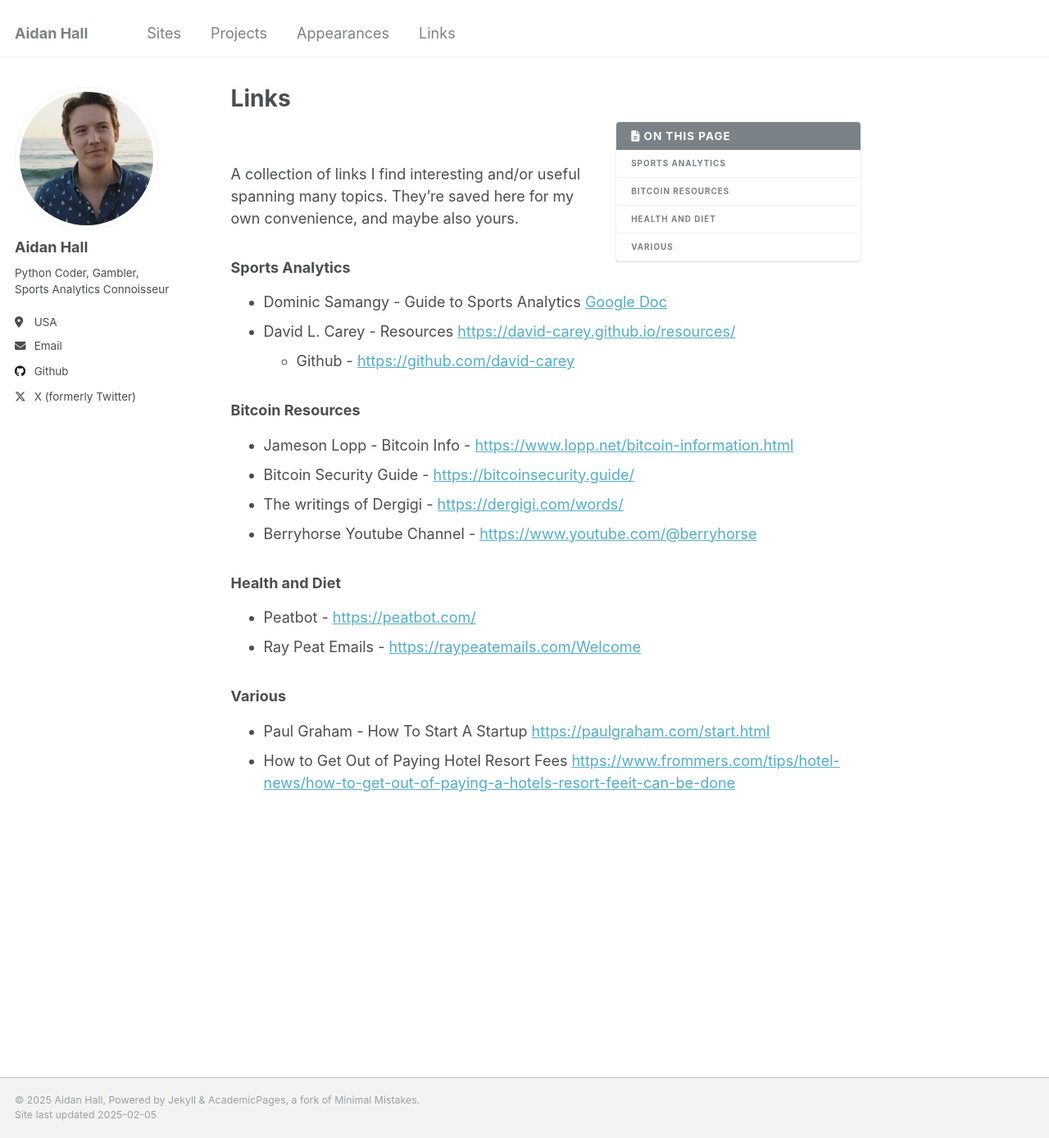
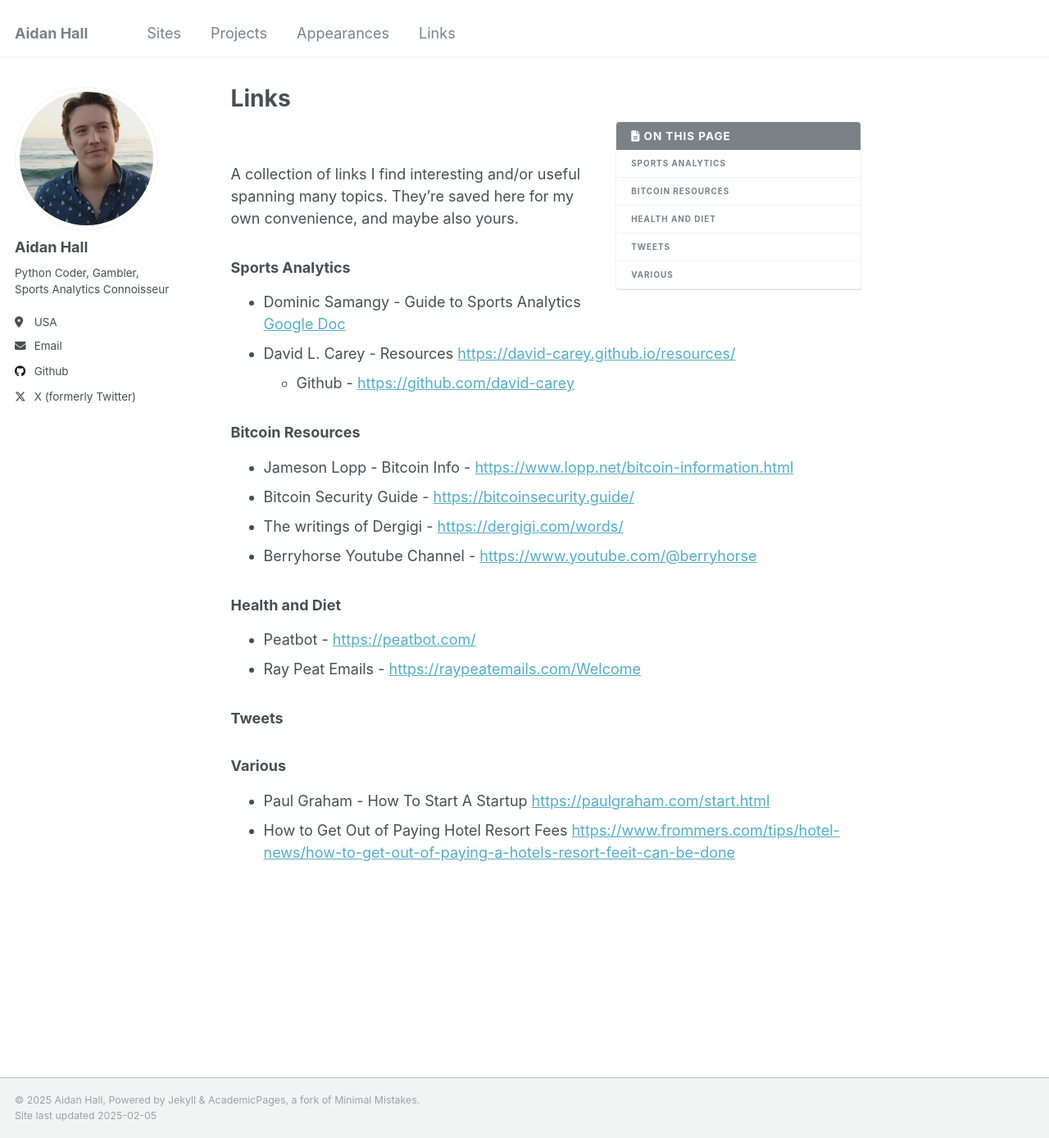
Before and after one commit to aidanhall21/aidanhall21.github.io, a Jekyll site: the page built from _pages/links.md, in a window 1280 px wide and 1389 px high. Shown: the whole window at 82% size. Built offline with Jekyll 4.4.1, drawn with Linux system fonts in a browser that asks for light colours.

Commit message:
links update 2/4

```diff
--- a/_pages/links.md
+++ b/_pages/links.md
@@ -32,6 +32,8 @@ A collection of links I find interesting and/or useful spanning many topics. The
 * Peatbot - [https://peatbot.com/](https://peatbot.com/)
 * Ray Peat Emails - [https://raypeatemails.com/Welcome](https://raypeatemails.com/Welcome)
 
+### Tweets
+
 ### Various
 
 * Paul Graham - How To Start A Startup [https://paulgraham.com/start.html](https://paulgraham.com/start.html)
```
